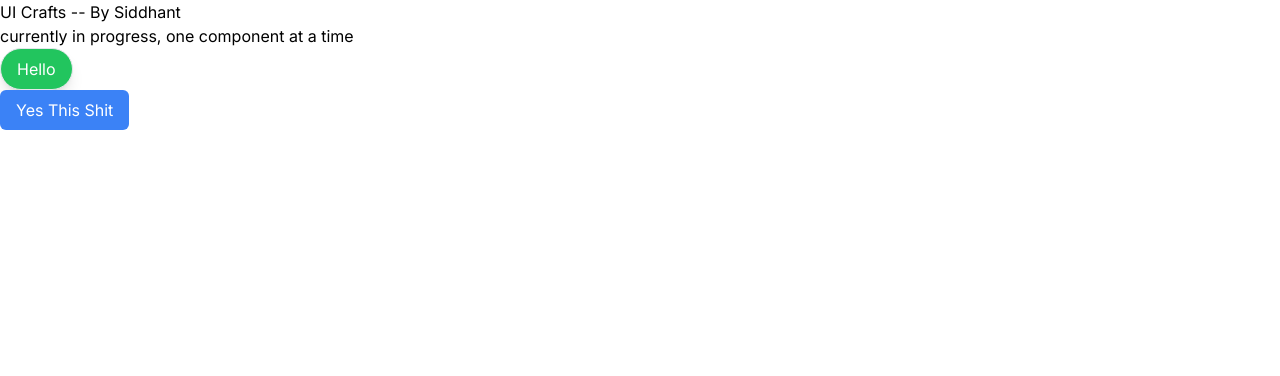
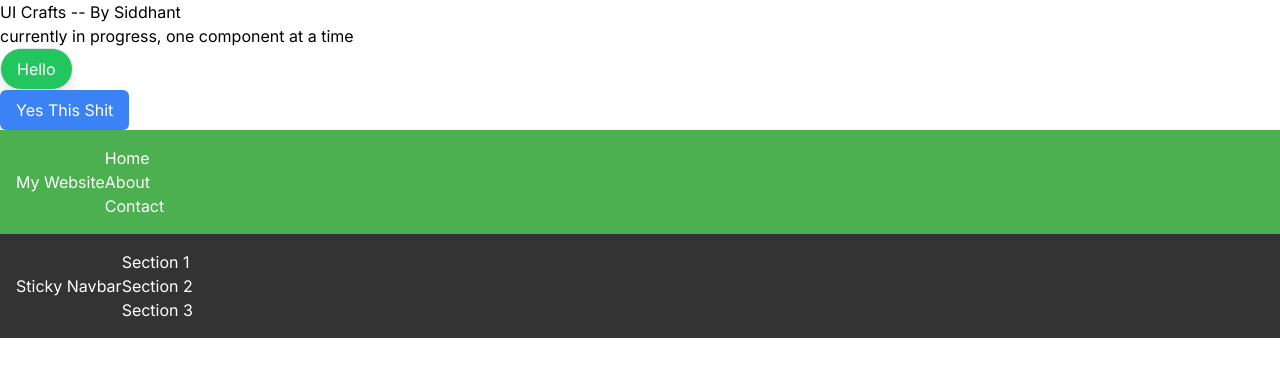
Before and after one commit to sidxh/bored-crafts, a Next.js app: page / in a window 1280 px wide. Shown: the top 376 px of the page. Built offline with nearby package versions, Linux system fonts and the light colour scheme.

Commit message:
navbar iteration1

```diff
--- a/src/app/page.tsx
+++ b/src/app/page.tsx
@@ -2,6 +2,7 @@
 
 import Button from "@/components/Button";
 import Dropdown from "@/components/Dropdown";
+import Navbar from "@/components/Navbar";
 
 export default function Home() {
   const options = ['Option 1', 'Option 2', 'Option 3'];
@@ -20,6 +21,28 @@ export default function Home() {
         variant="PRIMARY"
         title="Yes This Shit"
       />
+
+      {/* Example of a simple navbar */}
+      <Navbar backgroundColor="#4CAF50" textColor="#fff">
+        <h1>My Website</h1>
+        <ul>
+          <li>Home</li>
+          <li>About</li>
+          <li>Contact</li>
+        </ul>
+      </Navbar>
+
+      {/* Example of a sticky navbar */}
+      <Navbar sticky backgroundColor="#333" textColor="#fff">
+        <h1>Sticky Navbar</h1>
+        <ul>
+          <li>Section 1</li>
+          <li>Section 2</li>
+          <li>Section 3</li>
+        </ul>
+      </Navbar>
+
+
     </main>
   )
 }
--- a/src/components/Button.tsx
+++ b/src/components/Button.tsx
@@ -3,7 +3,6 @@ import { cn } from '@/lib/utils';
 type ButtonSizeType = 'small' | 'medium' | 'large';
 type ButtonAppearanceType = 'primary' | 'solid' | 'outline' | 'link' | 'success' | 'danger';
 type ButtonRoundedType = 'none' | 'small' | 'medium' | 'large';
-
 
 interface ButtonProps extends React.ButtonHTMLAttributes<HTMLButtonElement> {
     size?: ButtonSizeType;
--- /dev/null
+++ b/src/components/Navbar.tsx
@@ -0,0 +1,31 @@
+import React from 'react';
+
+interface NavbarProps {
+  sticky?: boolean;
+  align?: 'left' | 'center' | 'right';
+  backgroundColor?: string;
+  textColor?: string;
+  children?: React.ReactNode;
+}
+
+const Navbar: React.FC<NavbarProps> = ({ sticky, align, backgroundColor, textColor, children }) => {
+  const navbarStyle: React.CSSProperties = {
+    display: 'flex',
+    justifyContent: align === 'center' ? 'center' : align === 'right' ? 'flex-end' : 'flex-start',
+    alignItems: 'center',
+    padding: '1rem',
+    backgroundColor: backgroundColor || '#333',
+    color: textColor || '#fff',
+    position: sticky ? 'sticky' : 'relative',
+    top: 0,
+    zIndex: 1000,
+  };
+
+  return (
+    <nav style={navbarStyle}>
+      {children}
+    </nav>
+  );
+};
+
+export default Navbar;
--- a/src/components/ToggleSwitch.tsx
+++ /dev/null
@@ -1,71 +0,0 @@
-import React, { useState, ChangeEvent } from 'react';
-import { cn } from '@/lib/utils';
-
-type ToggleSwitchSizeType = 'small' | 'medium' | 'large';
-type ToggleSwitchColorType = 'default' | 'primary' | 'success' | 'danger';
-
-interface ToggleSwitchProps extends Omit<React.InputHTMLAttributes<HTMLInputElement>, 'size'> {
-  size?: ToggleSwitchSizeType;
-  color?: ToggleSwitchColorType;
-  rounded?: boolean;
-}
-
-const ToggleSwitchSizeClass = {
-  small: 'w-10 h-4',
-  medium: 'w-12 h-6',
-  large: 'w-16 h-8',
-};
-
-const ToggleSwitchColorClass = {
-  default: 'bg-gray-300',
-  primary: 'bg-blue-500',
-  success: 'bg-green-500',
-  danger: 'bg-red-500',
-};
-
-const ToggleSwitchRoundedClass = 'rounded-full';
-
-const ToggleSwitch: React.FunctionComponent<ToggleSwitchProps> = ({
-  size = 'medium',
-  color = 'default',
-  rounded = false,
-  className,
-  ...attr
-}) => {
-  const [isChecked, setIsChecked] = useState(false);
-
-  const handleToggleChange = (event: ChangeEvent<HTMLInputElement>) => {
-    setIsChecked(event.target.checked);
-  };
-
-  const switchSizeClass = ToggleSwitchSizeClass[size];
-  const switchStyleClass = cn(
-    'relative inline-block overflow-hidden cursor-pointer select-none',
-    switchSizeClass,
-    rounded && ToggleSwitchRoundedClass,
-    className,
-  );
-
-  const switchTrackClass = cn(
-    'flex items-center justify-between w-full h-full transition-transform transform',
-    isChecked ? 'translate-x-full' : 'translate-x-0',
-  );
-
-  return (
-    <label className={switchStyleClass}>
-      <input
-        type="checkbox"
-        className="absolute opacity-0 w-0 h-0"
-        checked={isChecked}
-        onChange={handleToggleChange}
-        {...attr}
-      />
-      <div className={switchTrackClass}>
-        <div className={cn('bg-white w-1/2 h-full')} />
-      </div>
-      <span className="sr-only">Toggle Switch</span>
-    </label>
-  );
-};
-
-export default ToggleSwitch;
```
